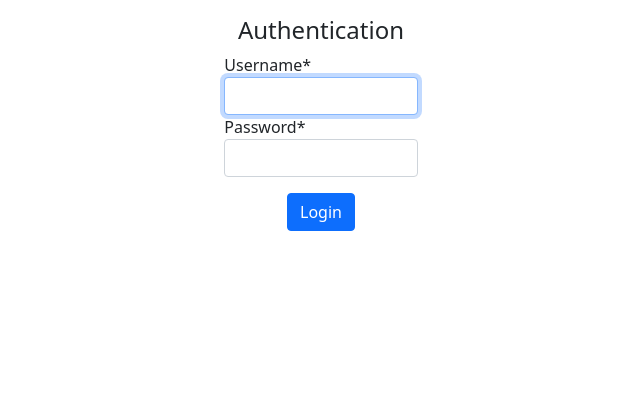
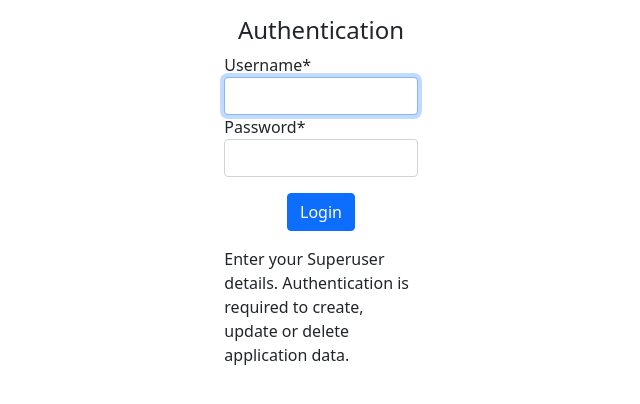
Before and after one commit to leandroaquinopereira/real-estate, a Django app: page / in a window 1280 px wide. Shown: the part 56-460 px from the top of the page, without its empty margins (319-959 px from the left). Run offline with Django 4.2, Linux system fonts and the light colour scheme; some libraries are stand-ins or nearby versions.

Commit message:
Update login

```diff
--- a/users/templates/users/login.html
+++ b/users/templates/users/login.html
@@ -19,6 +19,7 @@
             <div class="col-12" align="center">
                 <button class="btn btn-primary mt-3" type="submit">Login</button>
             </div>
+            <p class="col-12 mt-3" >Enter your Superuser details. Authentication is required to create, update or delete application data.</p>
 
         </form>
     </div>
```
